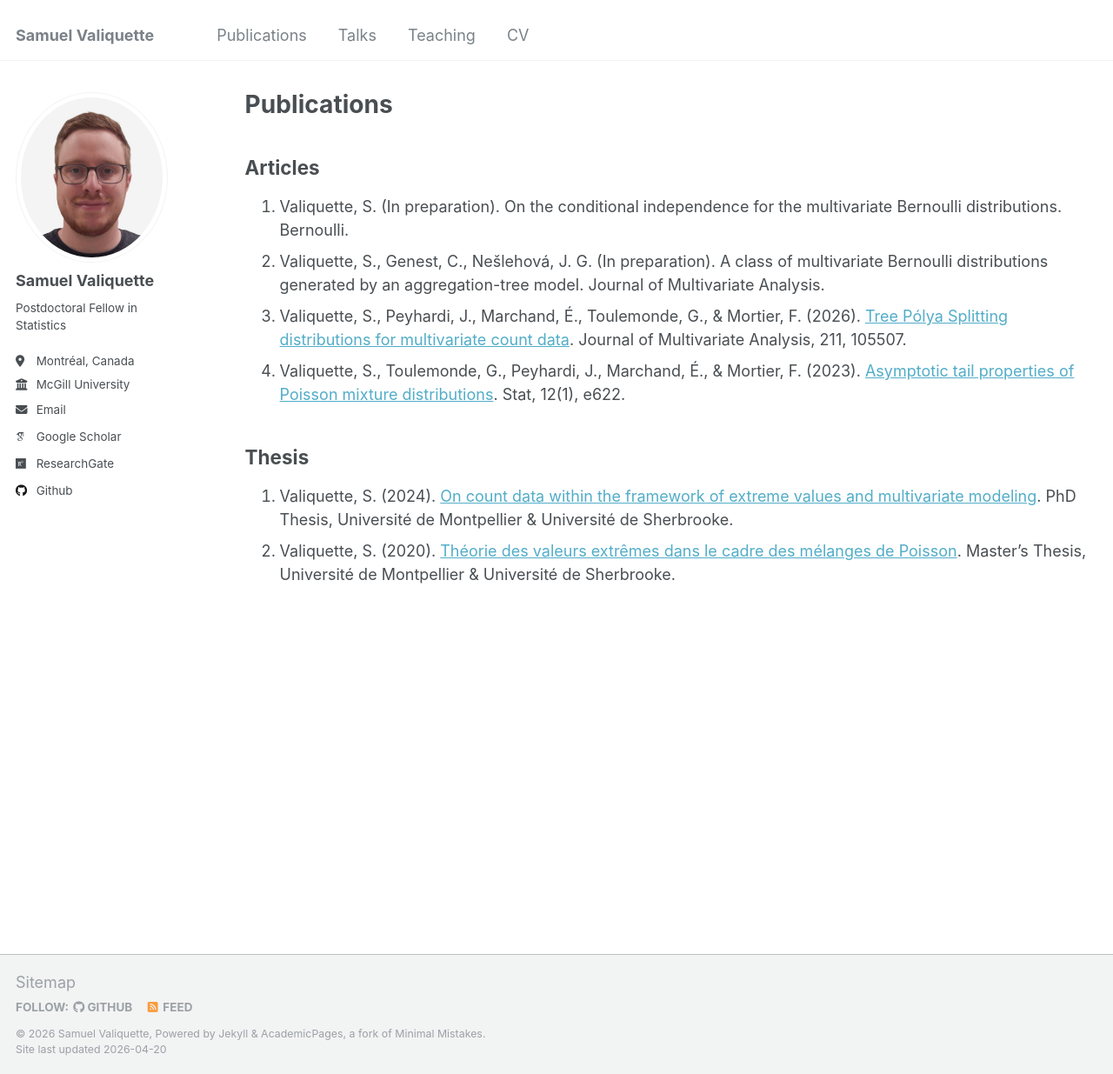
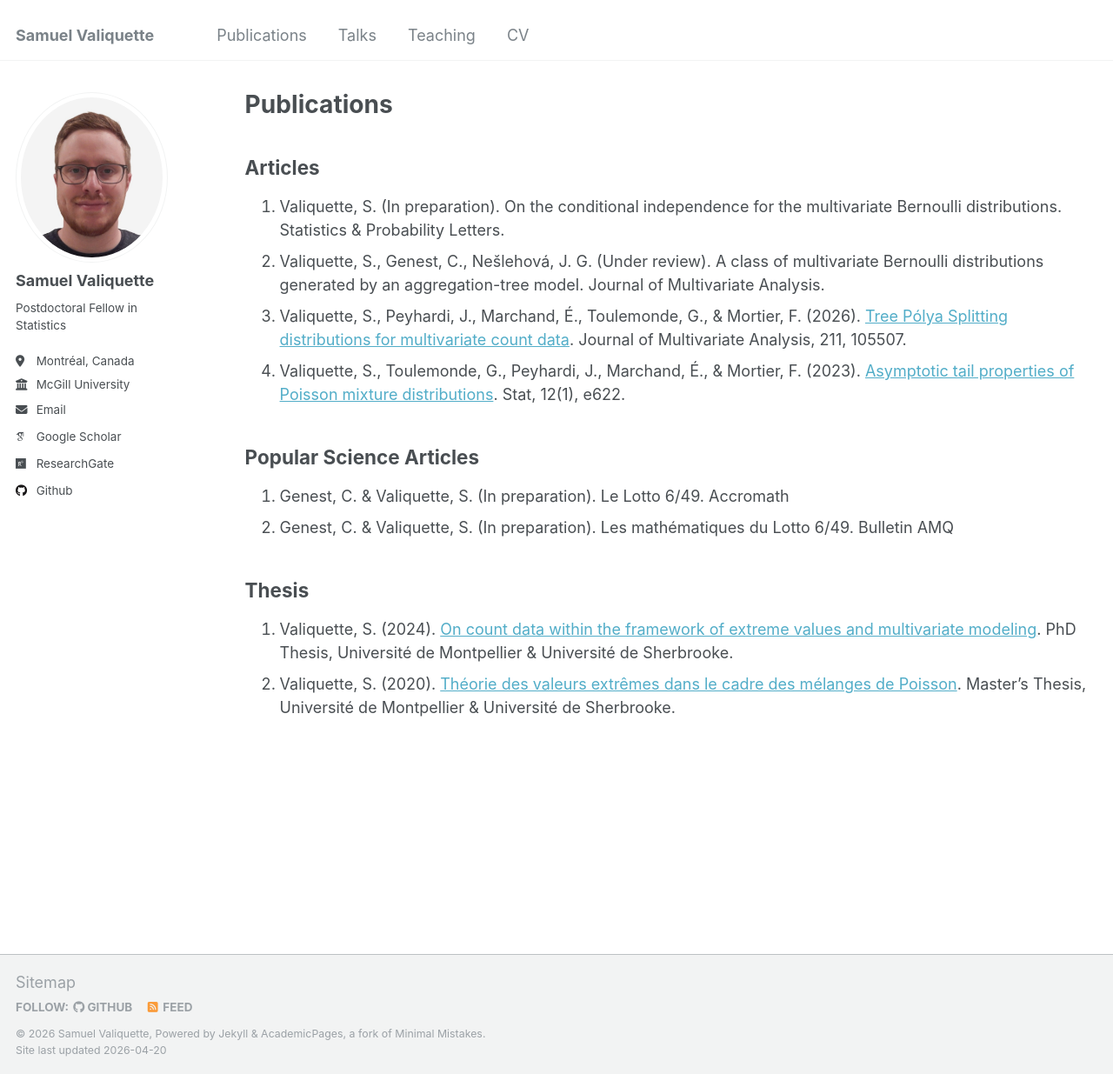
Before and after one commit to s-valiquette/s-valiquette.github.io, a Jekyll site: the page built from _pages/publications.md, in a window 1280 px wide and 1235 px high. Shown: the whole window at 87% size. Built offline with Jekyll 4.4.1, drawn with Linux system fonts in a browser that asks for light colours; some web fonts are replaced.

Commit message:
Update publications.md

```diff
--- a/_pages/publications.md
+++ b/_pages/publications.md
@@ -6,11 +6,14 @@ author_profile: true
 ---
 
 ## Articles
-1. Valiquette, S. (In preparation). On the conditional independence for the multivariate Bernoulli distributions. Bernoulli.
-2. Valiquette, S., Genest, C., Nešlehová, J. G. (In preparation). A class of multivariate Bernoulli distributions generated by an aggregation-tree model. Journal of Multivariate Analysis.
+1. Valiquette, S. (In preparation). On the conditional independence for the multivariate Bernoulli distributions. Statistics & Probability Letters.
+2. Valiquette, S., Genest, C., Nešlehová, J. G. (Under review). A class of multivariate Bernoulli distributions generated by an aggregation-tree model. Journal of Multivariate Analysis.
 3. Valiquette, S., Peyhardi, J., Marchand, É., Toulemonde, G., & Mortier, F. (2026). [Tree Pólya Splitting distributions for multivariate count data](https://www.sciencedirect.com/science/article/pii/S0047259X25001022). Journal of Multivariate Analysis, 211, 105507.
 4. Valiquette, S., Toulemonde, G., Peyhardi, J., Marchand, É., & Mortier, F. (2023). [Asymptotic tail properties of Poisson mixture distributions](https://onlinelibrary.wiley.com/doi/full/10.1002/sta4.622). Stat, 12(1), e622.
 
+## Popular Science Articles
+1. Genest, C. & Valiquette, S. (In preparation). Le Lotto 6/49. Accromath
+2. Genest, C. & Valiquette, S. (In preparation). Les mathématiques du Lotto 6/49. Bulletin AMQ
 
 ## Thesis
 1. Valiquette, S. (2024). [On count data within the framework of extreme values and multivariate modeling](https://savoirs.usherbrooke.ca/handle/11143/21889). PhD Thesis, Université de Montpellier & Université de Sherbrooke.
```
